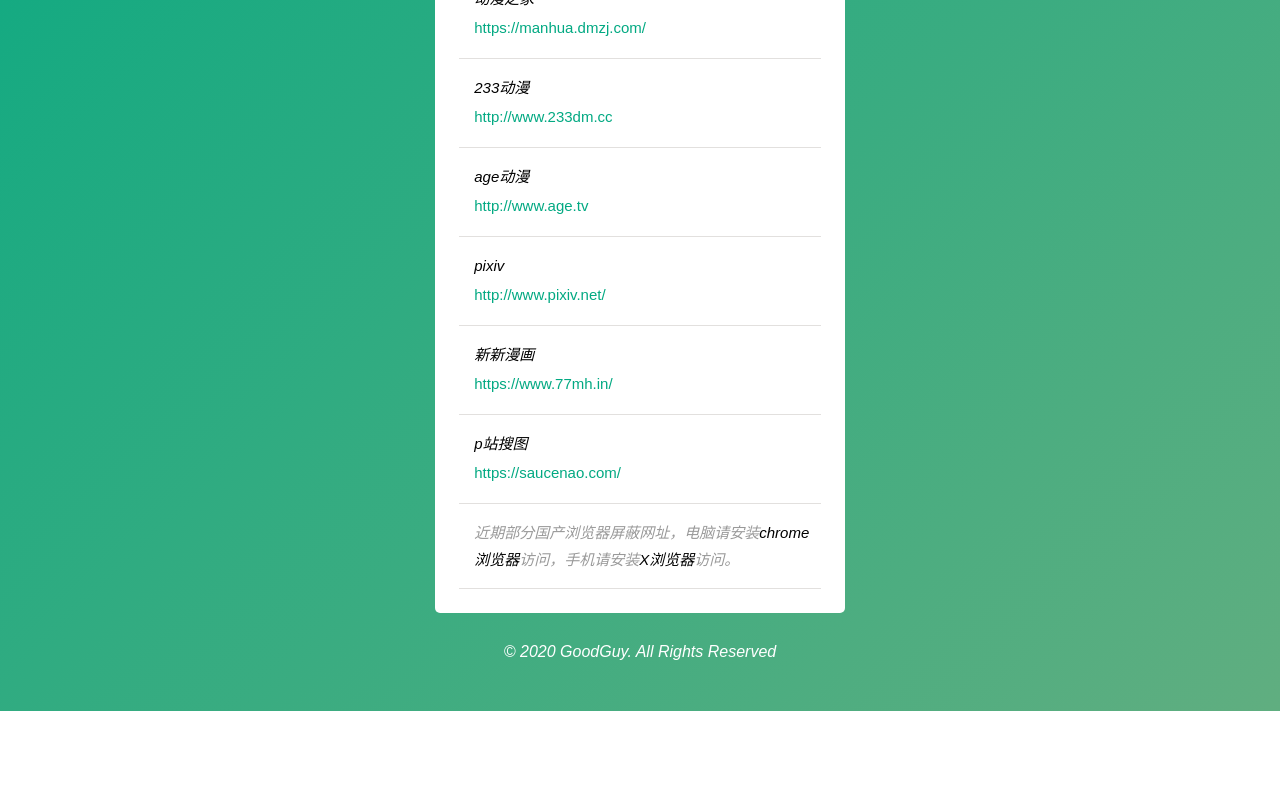
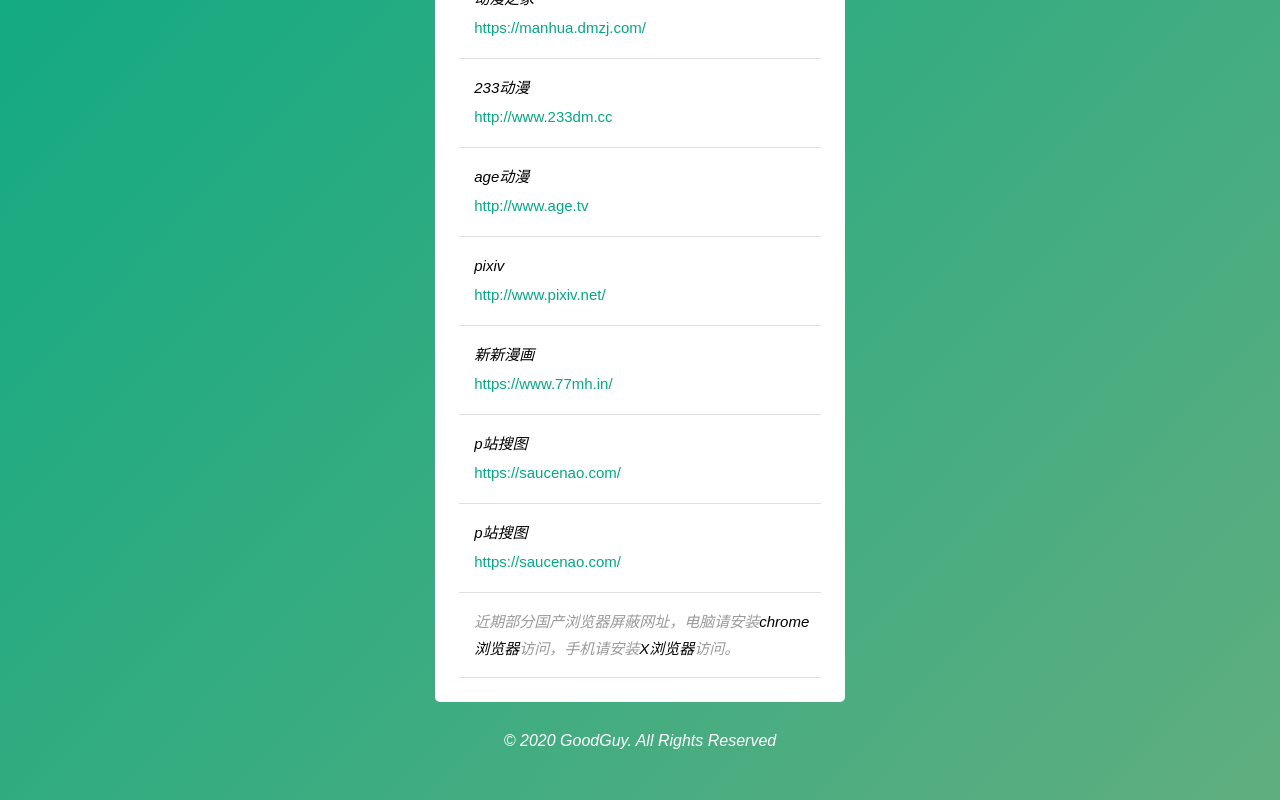
Before and after one commit to cakeoflight/cakeoflight.github.io, a plain HTML site: page index.html in a window 1280 px wide. Shown: the part 515-1315 px from the top of the page. Before the commit the page ends 1226 px from the top, so only its background shows below. Drawn offline with Linux system fonts and the light colour scheme.

Commit message:
网页托管

```diff
--- a/index.html
+++ b/index.html
@@ -62,6 +62,10 @@
 									<a href="https://saucenao.com/" target="_blank"><i>https://saucenao.com/</i></a>
 								</span></span></li>
 								<li>
+									p站搜图
+									<a href="https://saucenao.com/" target="_blank"><i>https://saucenao.com/</i></a>
+								</span></span></li>
+								<li>
                                 <span>近期部分国产浏览器屏蔽网址，电脑请安装<a href="https://www.google.cn/chrome/" target="_blank">chrome浏览器</a>访问，手机请安装<a href="https://www.xbext.com/" target="_blank">X浏览器</a>访问。<span>
 							</ul>
 
```
